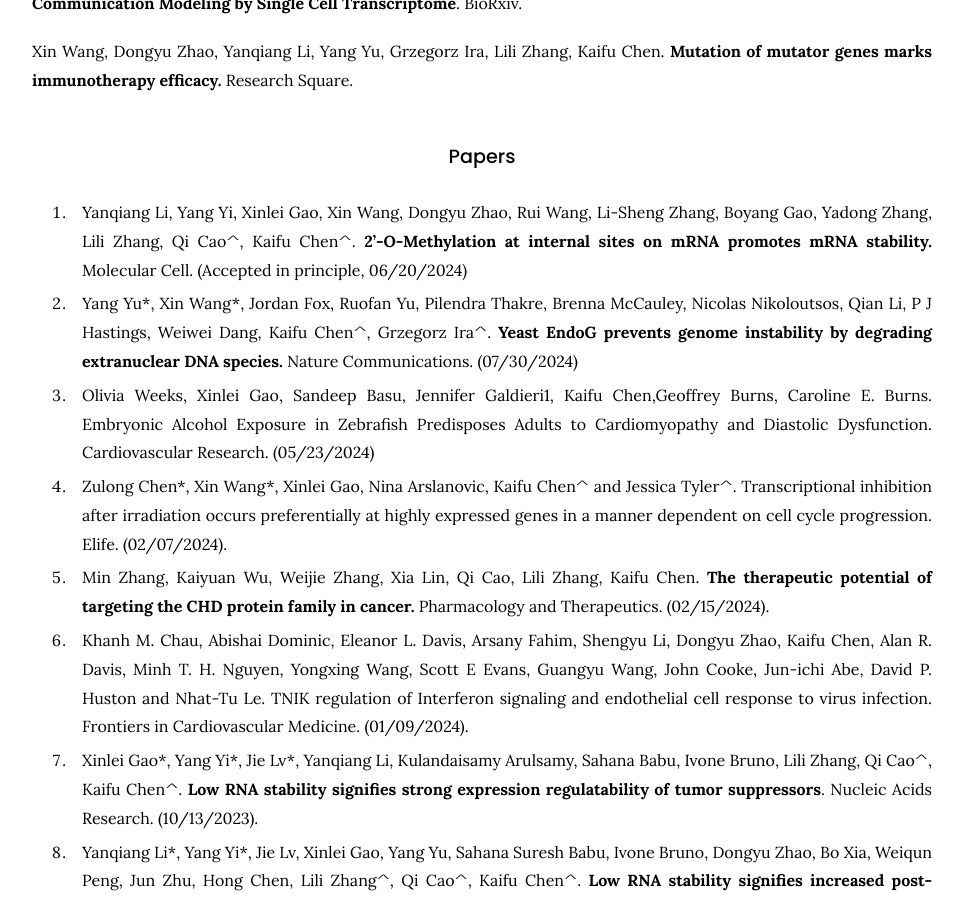
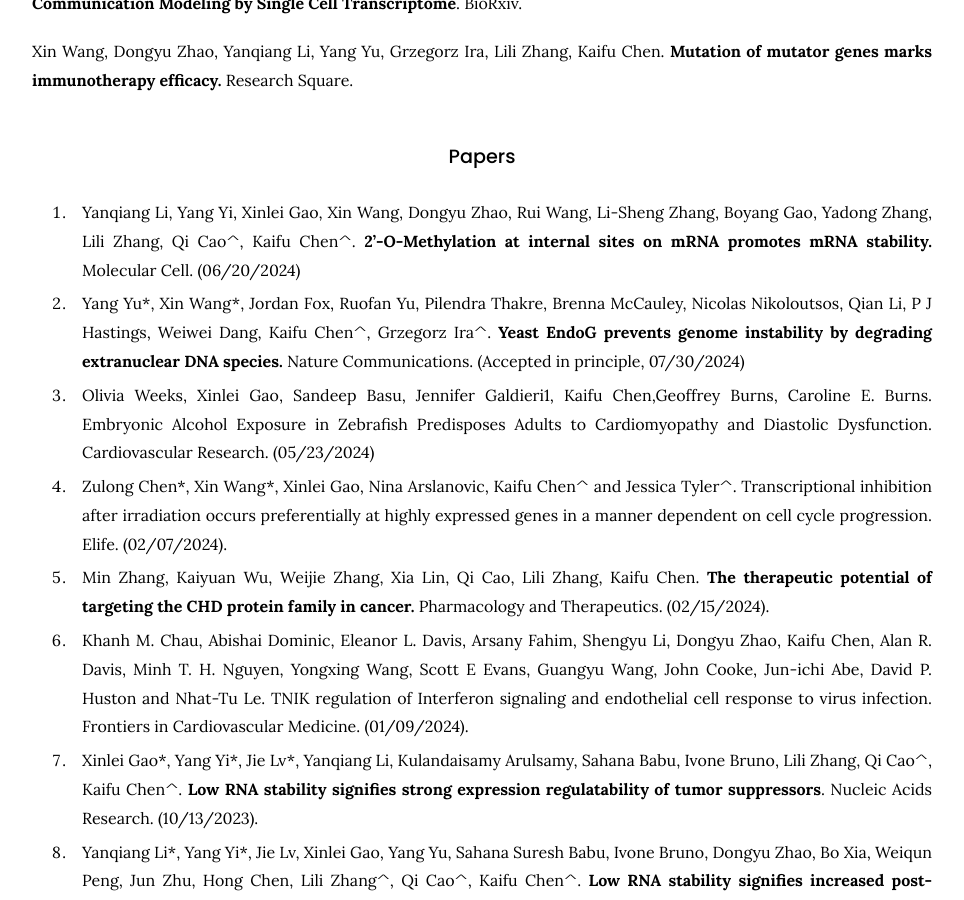
Before and after one commit to kaifuchenlab/kaifuchenlab.github.io, a Jekyll site: the page built from 3.publication/index.md, in a window 1280 px wide and 900 px high, scrolled down 429 px. Shown: the whole window, without its empty margins (158-1122 px from the left). Built offline with Jekyll 4.4.1, drawn with Linux system fonts in a browser that asks for light colours.

```diff
--- a/3.publication/index.md
+++ b/3.publication/index.md
@@ -20,10 +20,10 @@ Research Square.
 ### Papers
 
 86. Yanqiang Li, Yang Yi, Xinlei Gao, Xin Wang, Dongyu Zhao, Rui Wang, Li-Sheng Zhang, Boyang Gao, Yadong Zhang, Lili Zhang, Qi Cao^, Kaifu Chen^. **2'-O-Methylation at internal sites on mRNA promotes mRNA stability.**
-Molecular Cell. (Accepted in principle, 06/20/2024)
+Molecular Cell. (06/20/2024)
 
 85. Yang Yu\*, Xin Wang\*, Jordan Fox, Ruofan Yu, Pilendra Thakre, Brenna McCauley, Nicolas Nikoloutsos, Qian Li, P J Hastings, Weiwei Dang, Kaifu Chen^, Grzegorz Ira^. **Yeast EndoG prevents genome instability by degrading extranuclear DNA species.**
-Nature Communications. (07/30/2024)
+Nature Communications. (Accepted in principle, 07/30/2024)
 
 84. Olivia Weeks, Xinlei Gao, Sandeep Basu, Jennifer Galdieri1, Kaifu Chen,Geoffrey Burns, Caroline E. Burns. Embryonic Alcohol Exposure in Zebrafish Predisposes Adults to Cardiomyopathy and Diastolic Dysfunction.
 Cardiovascular Research. (05/23/2024)
```
